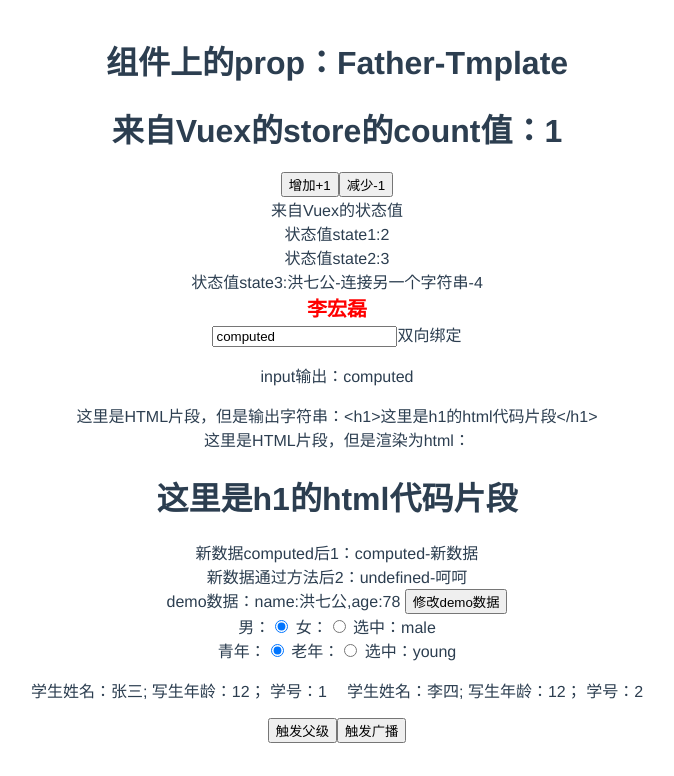
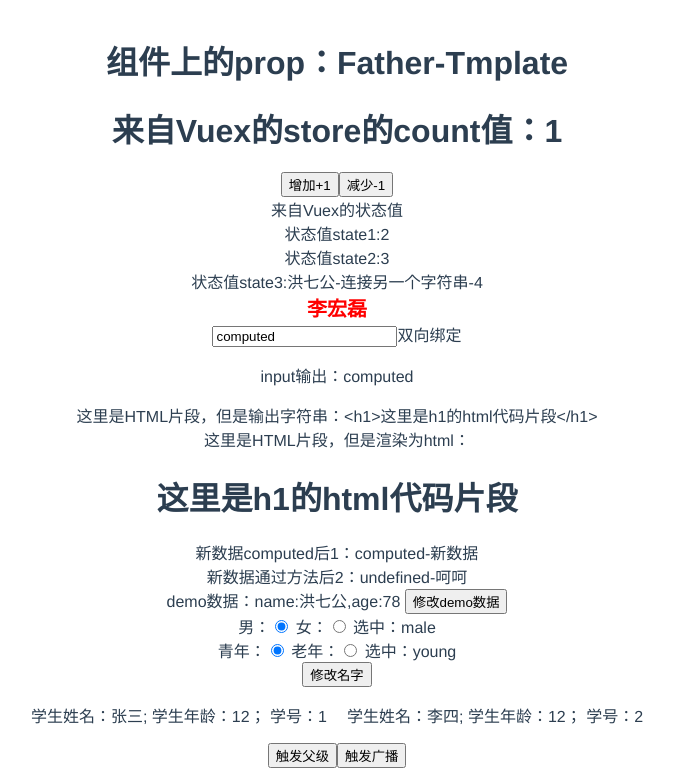
Before and after one commit to Vinson7lhl/MyStudyCode, a Vue app in the folder vue_app/: page /#/ in a window 1280 px wide. Shown: the part 274-1050 px from the top of the page, without its empty margins (303-977 px from the left). Before the commit the page ends 1025 px from the top, so only its background shows below. Built offline with nearby package versions, Linux system fonts and the light colour scheme.

Commit message:
增加注释

```diff
--- a/vue_app/src/components/HelloWorld/HelloWorld.html
+++ b/vue_app/src/components/HelloWorld/HelloWorld.html
@@ -27,10 +27,11 @@
         选中：{{age_level}}
     </div>
     <div>
+        <button @click='changeArray'>修改名字</button>
         <ul>
-            <li v-for='(per,index) in students'>
+            <li v-for='(per,index) in students' :key='index'>
                 学生姓名：{{per.name}};
-                写生年龄：{{per.age}}；
+                学生年龄：{{per.age}}；
                 学号：{{index+1}}
             </li>
         </ul>
--- a/vue_app/src/components/HelloWorld/HelloWorld.vue
+++ b/vue_app/src/components/HelloWorld/HelloWorld.vue
@@ -57,6 +57,12 @@ export default {
     triggerBo () {
       console.log('广播')
       this.$emit('test', '广播受到')
+    },
+    // 修改数组：变异，非变异
+    changeArray () {
+      // this.students[0] = {name:'李宏磊',age:30};  直接修改某个索引的数据是无法改变view的！
+      // this.students = [{name:'李宏磊',age:30},{name:'李宏磊2',age:32}]; 可以改变
+      this.students[0].age = 30; // 可以改变
     }
   },
   /**
```
